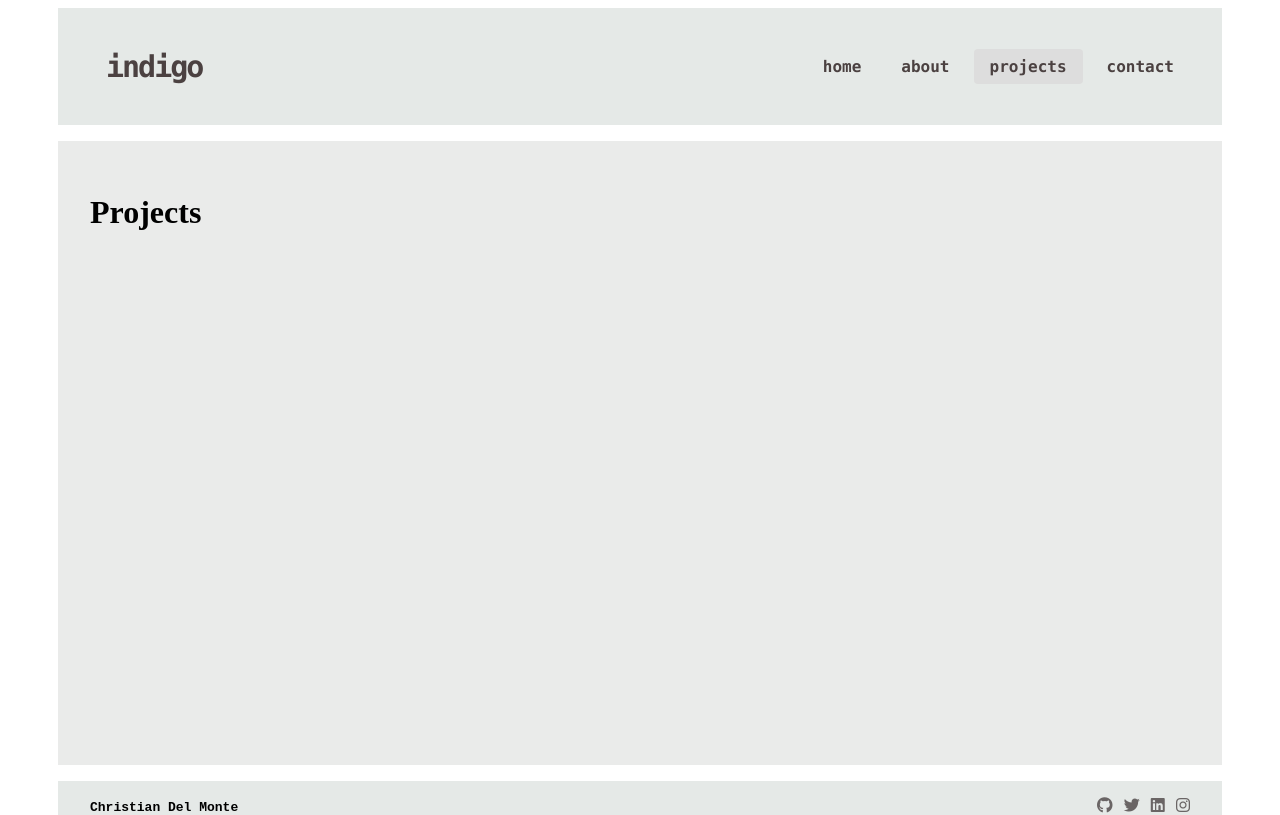
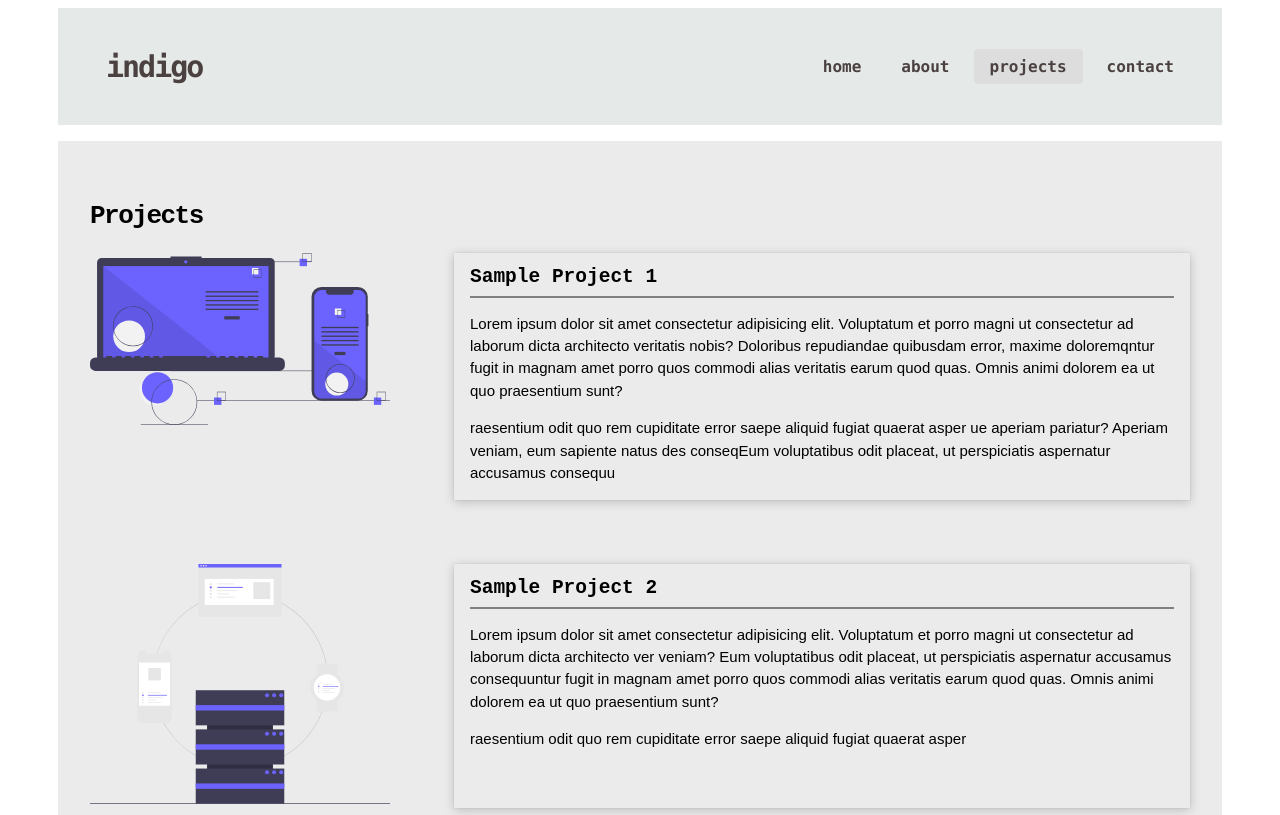
Before and after one commit to indigospritz/portfolio, a Vue app: page /projects in a window 1280 px wide. Shown: the top 815 px of the page. Built offline with nearby package versions, Linux system fonts and the light colour scheme.

Commit message:
added temporary projects content

```diff
--- a/src/views/ProjectsView.vue
+++ b/src/views/ProjectsView.vue
@@ -1,13 +1,91 @@
 <template>
-  <h1>Projects</h1>
+  <h1><code>Projects</code></h1>
+  <section
+    v-for="project in projects"
+    :key="project.id"
+    class="project-wrapper"
+  >
+    <div class="project-figure__wrapper">
+      <img :src="project.source" class="project-figure">
+    </div>
+
+    <article>
+      <h2><code>{{ project.name }}</code></h2>
+      <p v-html="project.desc"></p>
+    </article>
+  </section>
 </template>
 
 <script>
 export default {
-  name: 'ProjectsView'
+  name: 'ProjectsView',
+  data () {
+    return {
+      projects: [
+        {
+          id: 1,
+          name: "Sample Project 1",
+          desc: "<p>Lorem ipsum dolor sit amet consectetur adipisicing elit. Voluptatum et porro magni ut consectetur ad laborum dicta architecto veritatis nobis? Doloribus repudiandae quibusdam error, maxime doloremqntur fugit in magnam amet porro quos commodi alias veritatis earum quod quas. Omnis animi dolorem ea ut quo praesentium sunt?</p><p>raesentium odit quo rem cupiditate error saepe aliquid fugiat quaerat asper ue aperiam pariatur? Aperiam veniam, eum sapiente natus des conseqEum voluptatibus odit placeat, ut perspiciatis aspernatur accusamus consequu</p>",
+          source: require('@/assets/images/undraw_progressive_app_m-9-ms.svg')
+        },
+        {
+          id: 2,
+          name: "Sample Project 2",
+          desc: "<p>Lorem ipsum dolor sit amet consectetur adipisicing elit. Voluptatum et porro magni ut consectetur ad laborum dicta architecto ver veniam? Eum voluptatibus odit placeat, ut perspiciatis aspernatur accusamus consequuntur fugit in magnam amet porro quos commodi alias veritatis earum quod quas. Omnis animi dolorem ea ut quo praesentium sunt?</p><p>raesentium odit quo rem cupiditate error saepe aliquid fugiat quaerat asper</p>",
+          source: require('@/assets/images/undraw_server_cluster_jwwq.svg')
+        },
+        {
+          id: 3,
+          name: "Sample Project 3",
+          desc: "<p>Lorem ipsum dolor sit amet consectetur adipisicing elit. Voluptatum et porro magni ut consectetur ad laborum dicta architecto ver veniam? Eum voluptatibus odit placeat, ut perspiciatis aspernatur accusamus consequuntur fugit in magnam amet porro quos commodi alias vEum voluptatibus odit placeat, ut perspiciatis aspernatur accusamus consequuntur fugit in magnam amet porro quos commodi alias vEum voluptatibus odit placeat, ut perspiciatis aspernatur accusamus consequuntur fugit in magnam amet porro quos commodi alias veritatis earum quod quas. Omnis animi dolorem ea ut quo praesentium sunt?</p><p>raesentium odit quo rem cupiditate error saepe aliquid fugiat quaerat asper</p>",
+          source: require('@/assets/images/undraw_two_factor_authentication_namy.svg')
+        },
+        {
+          id: 4,
+          name: "Sample Project 4",
+          desc: "<p>Lorem ipsum dolor sit amet consectetur adipisicing elit. Voluptatum et porro magni ut consectetur ad laborum dicta architecto ver veniam? Eum voluptatibus odit placeat, ut perspiciatis aspernd quas. Omnis animi dolorem ea ut quo praesentium sunt?</p><p>raesentium odit quo rem cupiditate error saepe aliquid fugiat quaerat asper</p>",
+          source: require('@/assets/images/undraw_content_team_3epn.svg')
+        }
+      ]
+    }
+  }
 }
 </script>
 
-<style>
+<style scoped>
+  h1 {
+    letter-spacing: -1.5px;
+  }
 
+  h2 {
+    margin: 0;
+    padding: .5rem 0;
+    border-bottom: 2px solid gray;
+  }
+
+  section {
+    display: flex;
+    gap: 4rem;
+    margin-bottom: 4rem;
+  }
+
+  p {
+    font-size: 15px;
+    font-family:Arial, Helvetica, sans-serif;
+    line-height: 1.4rem;
+  }
+
+  .project-figure__wrapper {
+    max-height: 500px;
+  }
+
+  .project-figure {
+    width: 300px;
+    max-height: 300px;
+  }
+
+  article {
+    box-shadow: 0 2px 10px 0 rgba(0,0,0,.2),0 0 1px 0 rgba(0,0,0,.19);
+    padding: 0 1rem;
+  }
 </style>
```
